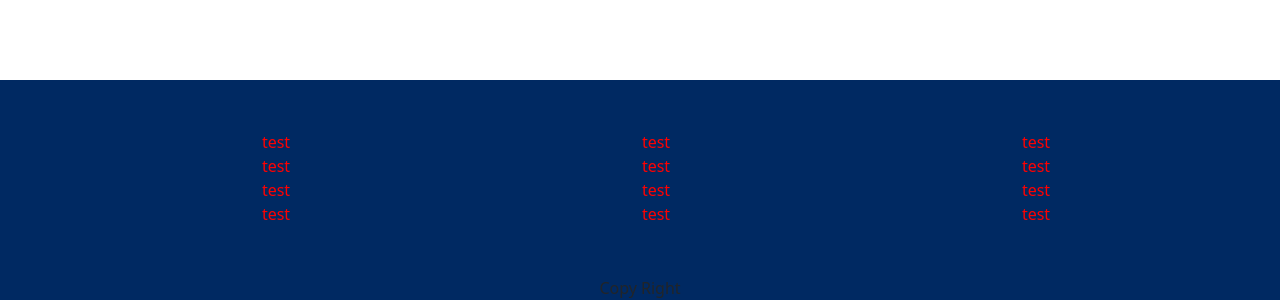
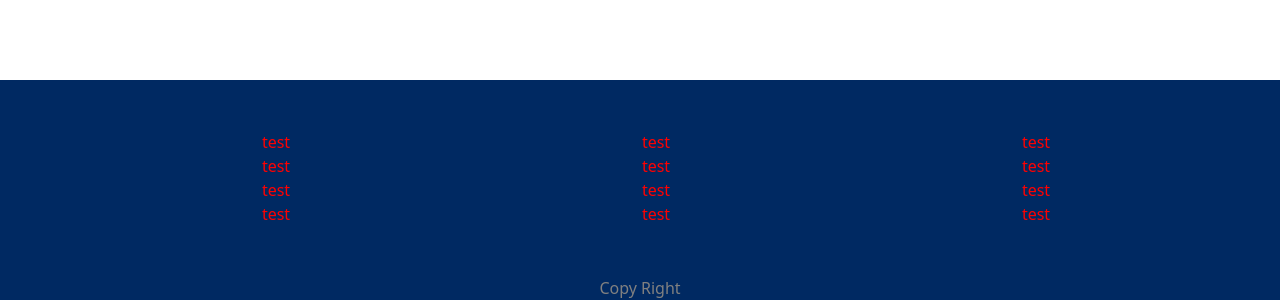
Before and after one commit to ahmetcetiner/angularStarterKit, an Angular app: page / in a window 1280 px wide. Shown: the part 703-1003 px from the top of the page. Built offline with nearby package versions, Linux system fonts and the light colour scheme.

Commit message:
refactor: colors addad.

```diff
--- a/src/styles.scss
+++ b/src/styles.scss
@@ -4,17 +4,10 @@ body {
 }
 
 :root {
-  --navbar: #002962
+  --navbar: #002962;
+  --navbar-text: red;
+  --navbar-text-hover: #ffed66;
+  --navbar-logo: url('./favicon.ico');
+  --footer-text: red;
+  --copyRight-Color: grey;
 }
-:root {
-  --navbar-text: red
-}
-:root {
-  --navbar-text-hover: #ffed66
-}
-:root {
-  --navbar-logo: url('./favicon.ico')
-}
-:root {
-  --footer-text: red
-}
```
